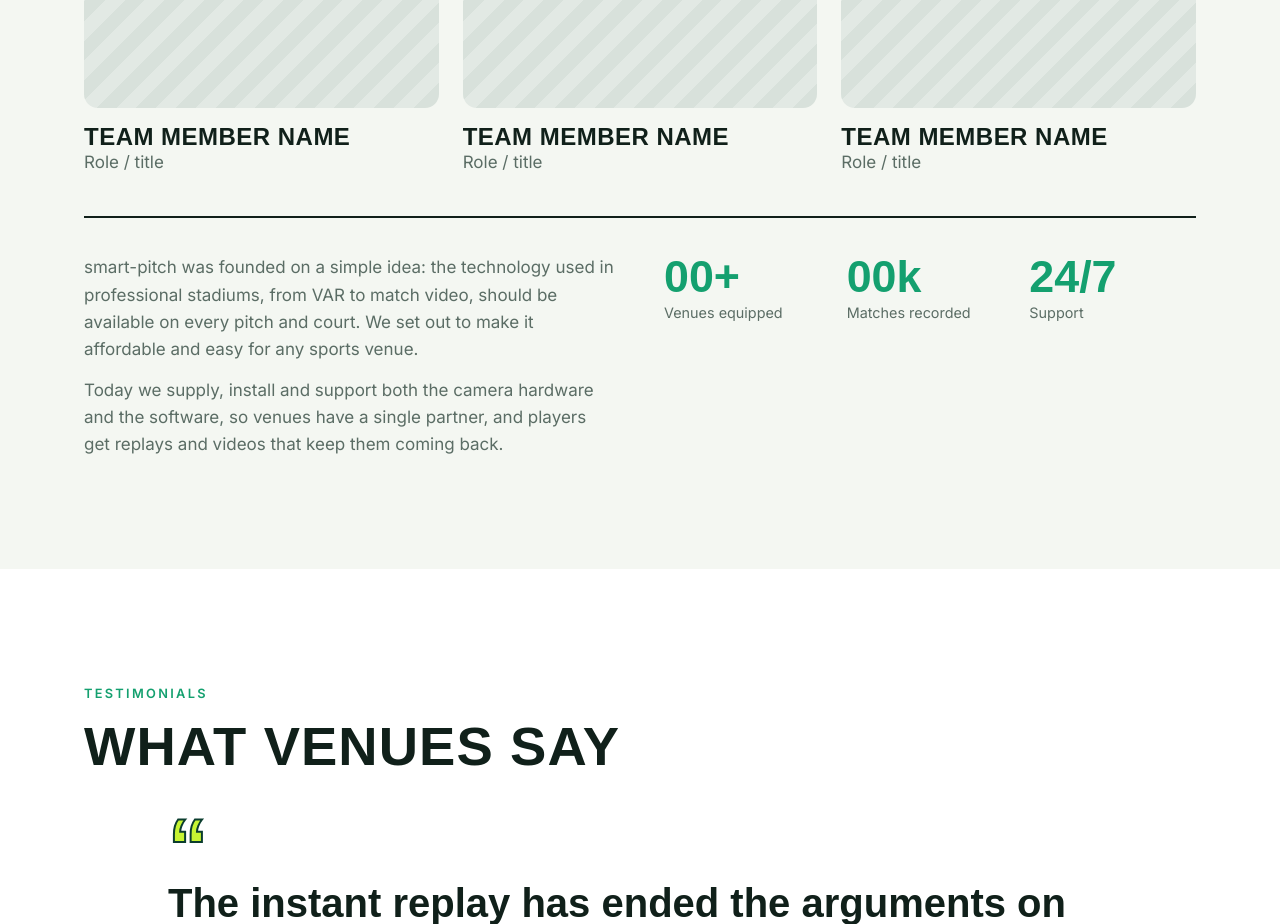
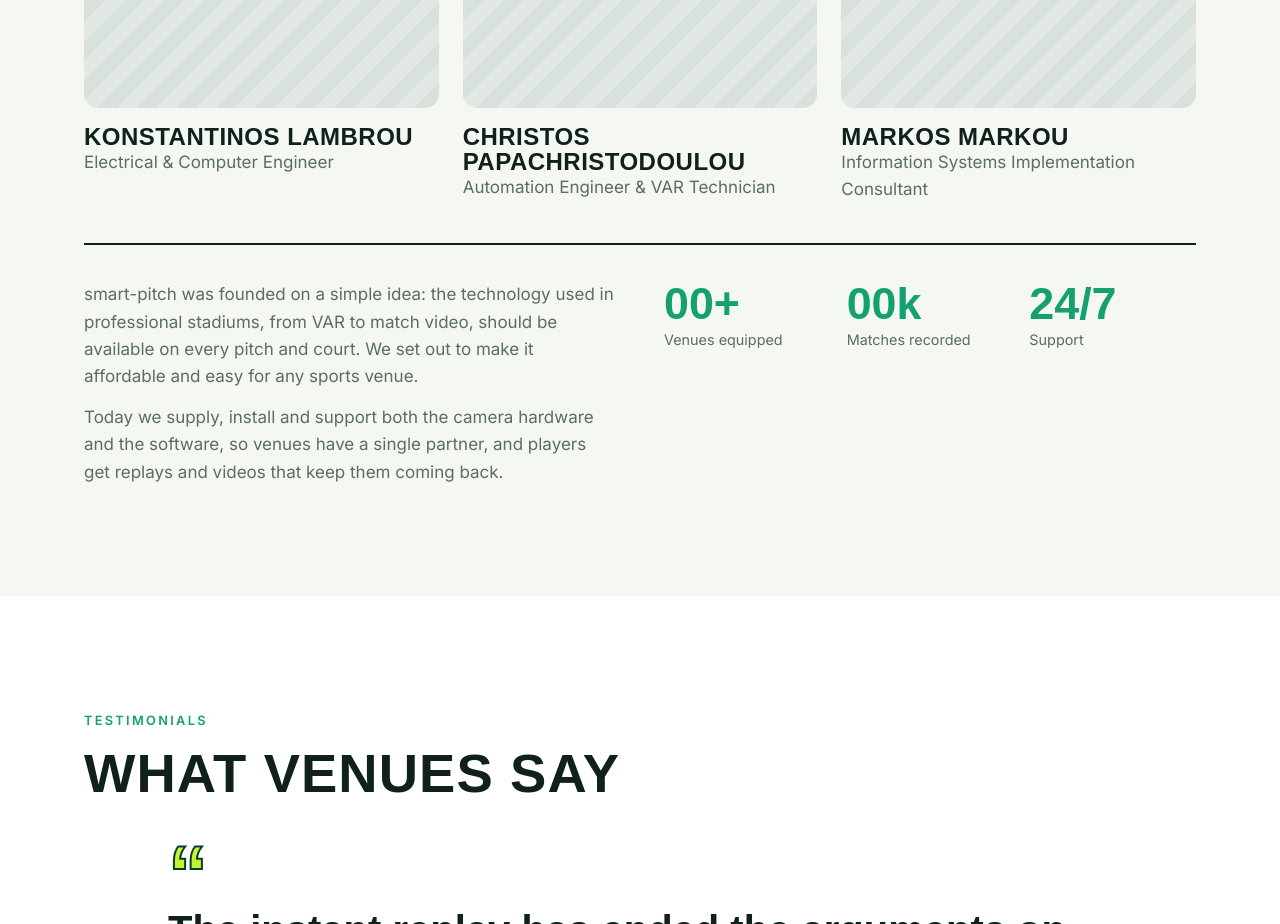
Before and after one commit to marcoumarcos/smart-pitch-website, a plain HTML site: page index.html in a window 1280 px wide. Shown: the part 2600-3524 px from the top of the page. Drawn offline with Linux system fonts and the light colour scheme; a web font is replaced by a local one.

Commit message:
Update team member names and roles in index.html

```diff
--- a/index.html
+++ b/index.html
@@ -253,18 +253,18 @@
       <!-- Replace each <div class="photo">…</div> with <div class="photo"><img src="images/photo1.jpg" alt="Description"></div> -->
       <div class="member">
         <div class="photo">Photo 1</div>
-        <h3>Team member name</h3>
-        <p>Role / title</p>
+        <h3>Konstantinos Lambrou</h3>
+        <p>Electrical &amp; Computer Engineer</p>
       </div>
       <div class="member">
         <div class="photo">Photo 2</div>
-        <h3>Team member name</h3>
-        <p>Role / title</p>
+        <h3>Christos Papachristodoulou</h3>
+        <p>Automation Engineer &amp; VAR Technician</p>
       </div>
       <div class="member">
         <div class="photo">Photo 3</div>
-        <h3>Team member name</h3>
-        <p>Role / title</p>
+        <h3>Markos Markou</h3>
+        <p>Information Systems Implementation Consultant</p>
       </div>
     </div>
 
@@ -388,7 +388,7 @@
 </section>
 </main>
 
-<script src="i18n.js?v=4"></script>
+<script src="i18n.js?v=5"></script>
 <script>
   // Year in footer
   document.getElementById('year').textContent = new Date().getFullYear();
```
